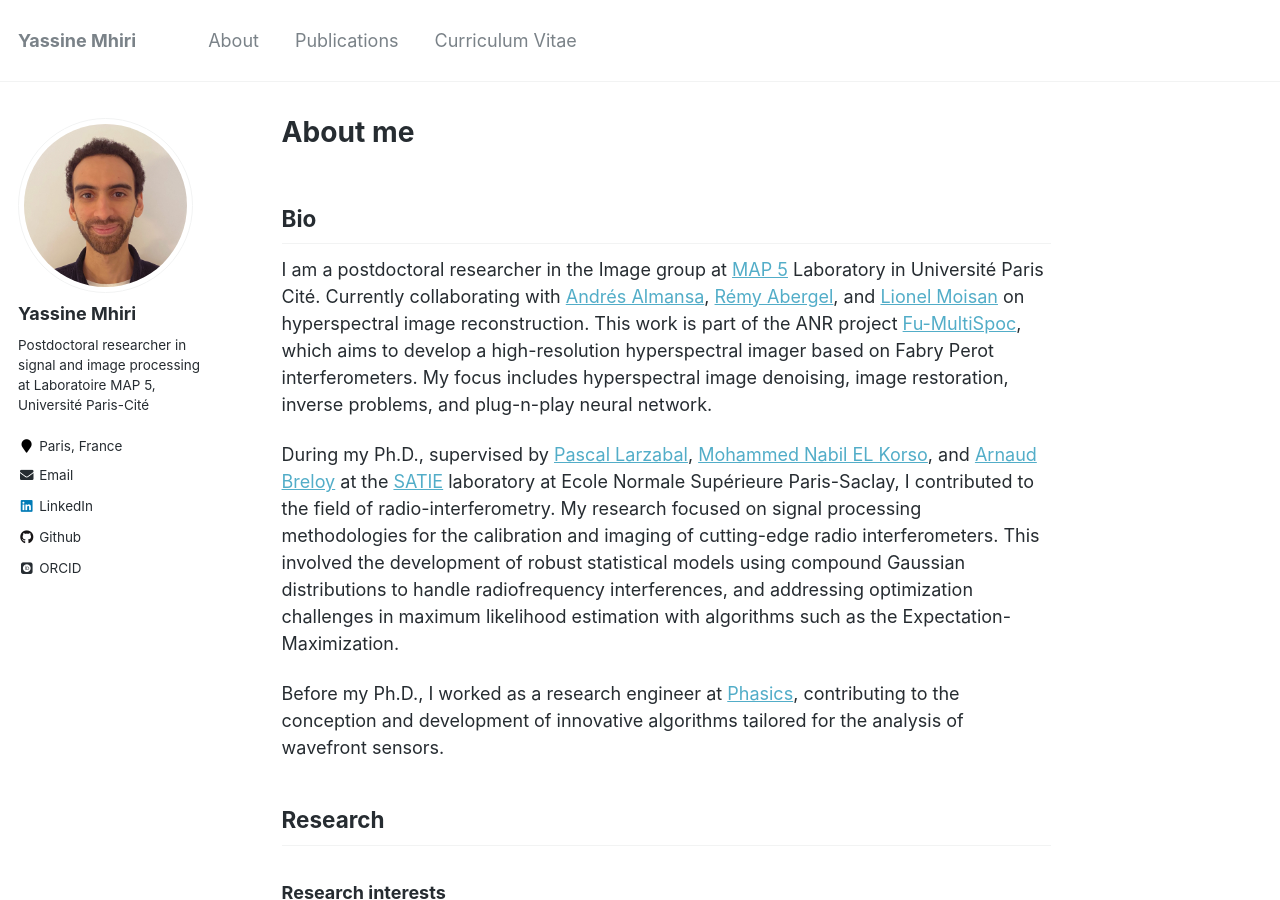
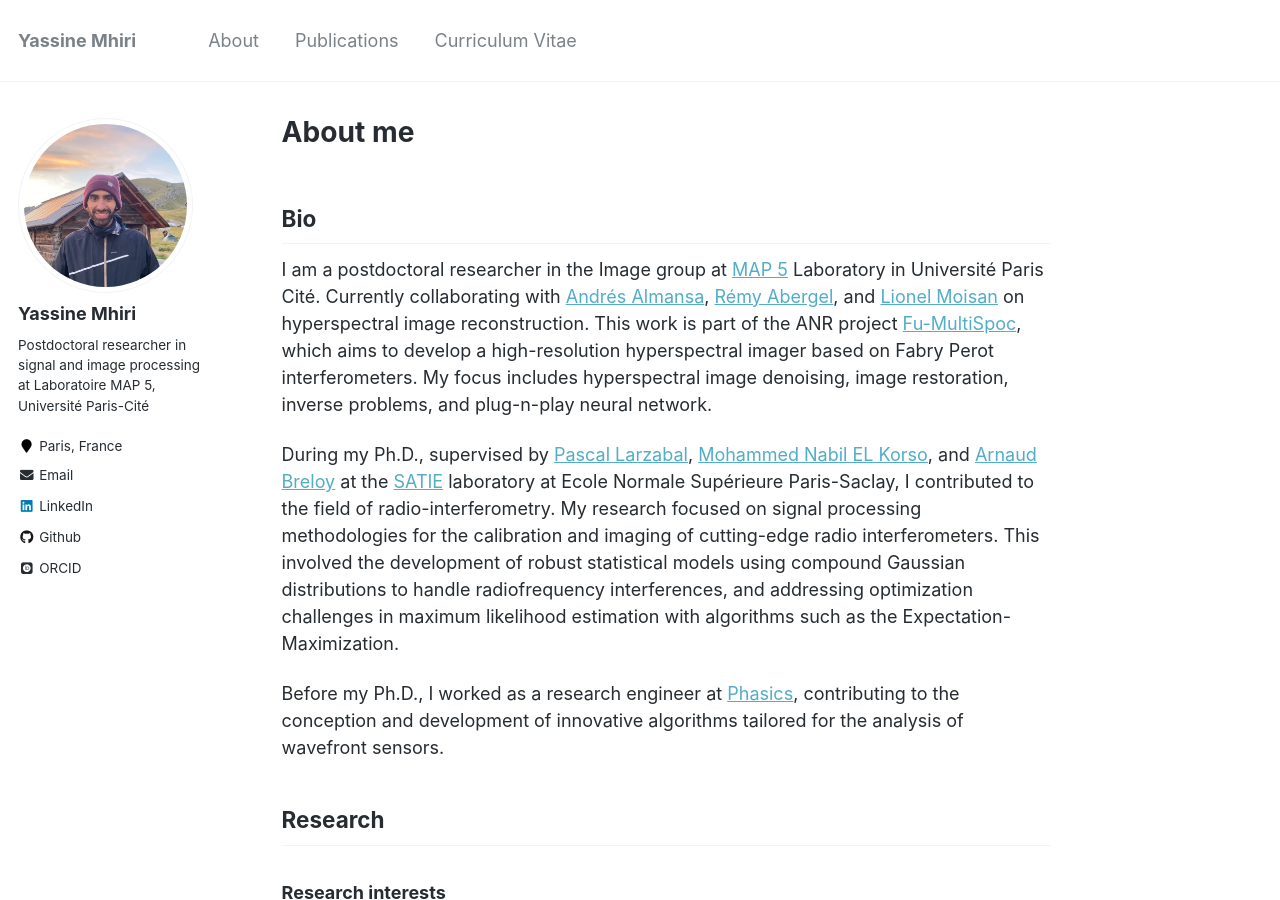
Before and after one commit to y-mhiri/y-mhiri.github.io, a Jekyll site: the page built from _pages/about.md, in a window 1280 px wide and 900 px high. Built offline with Jekyll 4.4.1, drawn with Linux system fonts in a browser that asks for light colours; some web fonts are replaced.

Commit message:
Update image

```diff
--- a/_config.yml
+++ b/_config.yml
@@ -81,7 +81,7 @@ analytics:
 # Site Author
 author:
   name             : "Yassine Mhiri"
-  avatar           : "photo-id.jpg"
+  avatar           : "ID.JPG"
   bio              : "Postdoctoral researcher in signal and image processing at Laboratoire MAP 5, Université Paris-Cité"
   # bio              : "Phd Student in Statistical Signal Processing applied to radioastronomy, SATIE, ENS Paris Saclay"
   location         : "Paris, France"
```
Also changed, not shown: images/ID.JPG (added).
